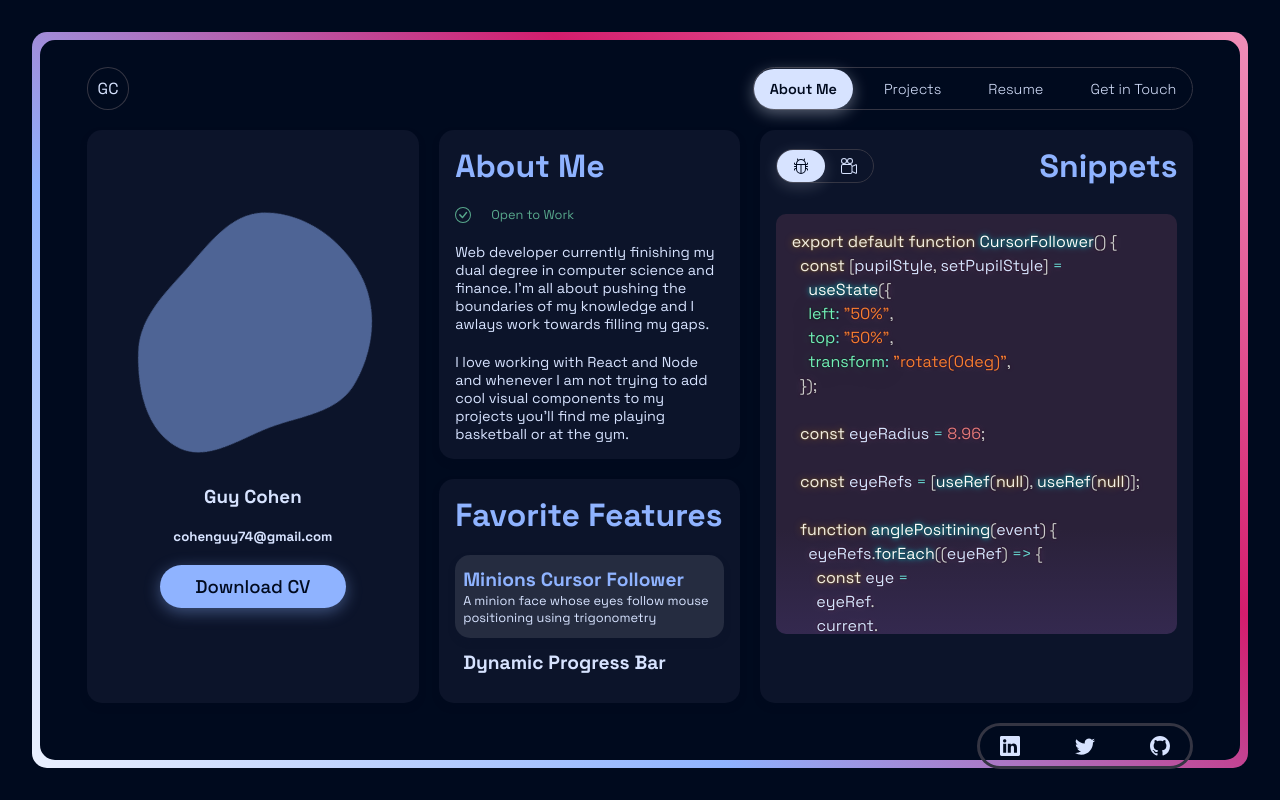
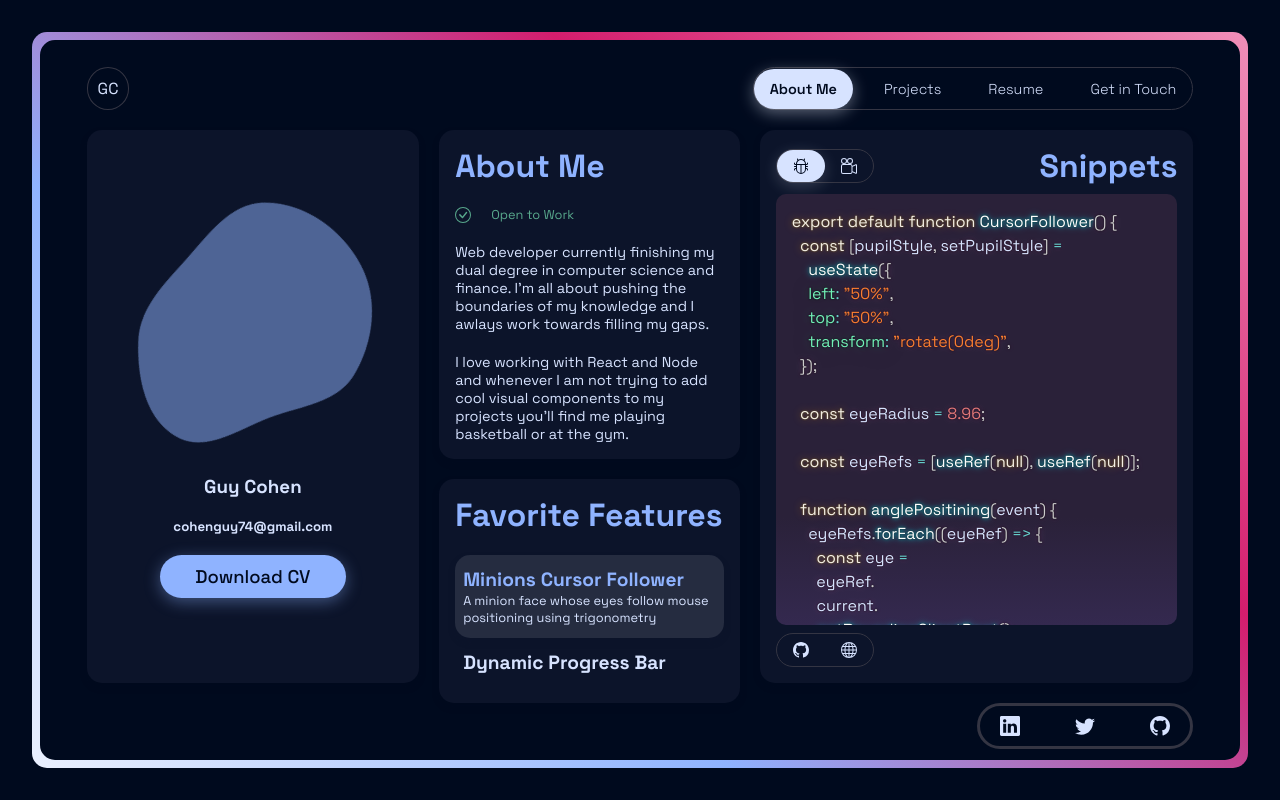
Before and after one commit to guycdev/portfolio-old, a React (Vite) app: page /about-me in a window 1280 px wide. Built offline with nearby package versions, Linux system fonts and the light colour scheme; no server answers.

Commit message:
Maybe fixed responsivness i dont know

```diff
--- a/src/index.css
+++ b/src/index.css
@@ -79,7 +79,21 @@ main {
   background: var(--background);
   display: flex;
   flex-direction: column;
+  justify-content: space-between;
   gap: 20px;
+}
+
+/* .content-container > *:first-child {
+  height: 8%;
+}
+
+
+
+.content-container > *:last-child {
+  height: 8%;
+} */
+.content-container > *:nth-child(2) {
+  height: 83%;
 }
 
 .main-heading {
--- a/src/sections/AboutMe/AboutMe.module.css
+++ b/src/sections/AboutMe/AboutMe.module.css
@@ -116,12 +116,12 @@
 .codeSnippetContainer > div {
   display: flex;
   flex-direction: column;
-  justify-content: space-around;
-  gap: 20px;
+  justify-content: space-between;
+  height: 100%;
 }
 
 .codeSnippetContainer pre {
-  max-height: 420px;
+  flex-grow: 1;
   border-radius: 10px;
 }
 
@@ -165,3 +165,19 @@ video {
   height: 100%;
   border-radius: 10px;
 }
+
+.linkContainer {
+  display: flex;
+}
+
+.linkContainer > div {
+  display: flex;
+  border-radius: 50px;
+  border: 1px solid var(--background-hue);
+}
+
+.linkContainer > div > a {
+  padding: 0.5rem 1rem;
+  border-radius: 50px;
+  transition: all 0.3s;
+}
--- a/src/sections/AboutMe/CodeSnippet.jsx
+++ b/src/sections/AboutMe/CodeSnippet.jsx
@@ -5,6 +5,7 @@ import styles from "./AboutMe.module.css";
 import { motion } from "framer-motion";
 import WindowController from "./WindowController";
 import VideoPlayer from "./VideoPlayer";
+import Links from "./Links";
 
 export default function CodeSnippet(props) {
   const { feature, activeFeature } = props;
@@ -32,6 +33,7 @@ export default function CodeSnippet(props) {
         ) : (
           <VideoPlayer videoIndex={activeFeature} video={feature.video} />
         )}
+        <Links linksArr={feature.links} />
       </motion.div>
     </div>
   );
--- /dev/null
+++ b/src/sections/AboutMe/Links.jsx
@@ -0,0 +1,40 @@
+import React from "react";
+import styles from "./AboutMe.module.css";
+import { ReactSVG } from "react-svg";
+import github from "../../assets/socials/github.svg";
+import globe from "../../assets/globe.svg";
+
+export default function (props) {
+  const { linksArr } = props;
+
+  function handleMouseOver(e) {
+    e.currentTarget.classList.toggle(styles.hovered);
+  }
+
+  return (
+    <div className={styles.linkContainer}>
+      <div>
+        <a
+          href={linksArr[0]}
+          target="_blank"
+          onMouseEnter={handleMouseOver}
+          onMouseLeave={handleMouseOver}
+        >
+          <div className="react-svg">
+            <ReactSVG src={github} />
+          </div>
+        </a>
+        <a
+          href={linksArr[1]}
+          target="_blank"
+          onMouseEnter={handleMouseOver}
+          onMouseLeave={handleMouseOver}
+        >
+          <div className="react-svg">
+            <ReactSVG src={globe} />
+          </div>
+        </a>
+      </div>
+    </div>
+  );
+}
--- a/src/utilities/featureArr.js
+++ b/src/utilities/featureArr.js
@@ -6,6 +6,10 @@ const featuresArr = [
     description:
       "A minion face whose eyes follow mouse positioning using trigonometry",
     video: minions,
+    links: [
+      "https://github.com/gcWDev/Analog-Designs/blob/main/frontend/src/pages/NewAuth/AuthHeroCard.jsx",
+      "http://ec2-18-215-255-171.compute-1.amazonaws.com/account",
+    ],
     code: `export default function CursorFollower() {
   const [pupilStyle, setPupilStyle] =
     useState({
@@ -106,6 +110,10 @@ const featuresArr = [
     description:
       "A reusable progress bar component that dynamically fills based on the length of inputs in a form",
     video: minions,
+    links: [
+      "https://github.com/gcWDev/Analog-Designs/blob/main/frontend/src/pages/NewAuth/AuthHeroCard.jsx",
+      "http://ec2-18-215-255-171.compute-1.amazonaws.com/account",
+    ],
     code: `export default function ProgressBar(props) {
       const { formData, formFieldCount } = props;
 
```
Also changed, not shown: src/assets/globe.svg (added).
